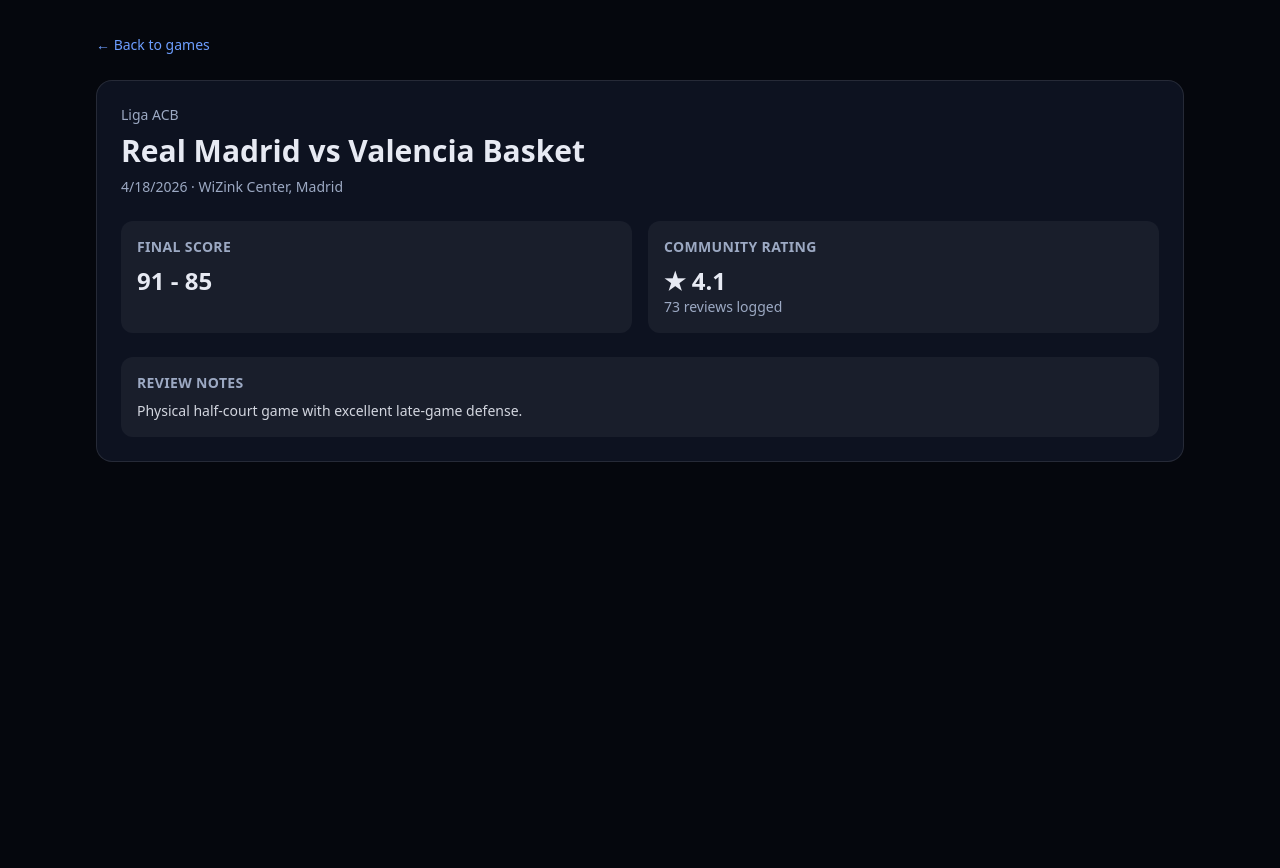
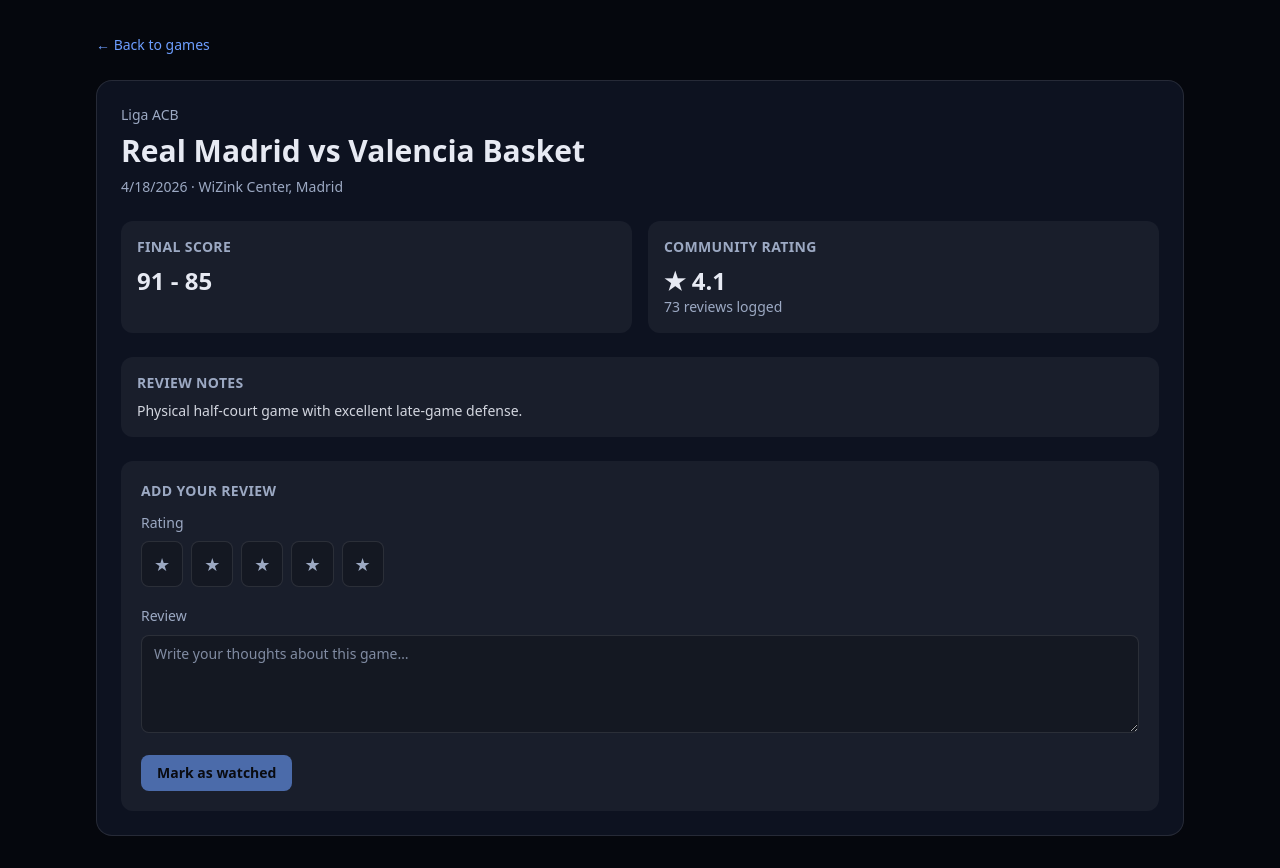
Before and after one commit to 19dare98-coder/basketlog-europe, a Next.js app: page /games/acb-rs-104 in a window 1280 px wide. Before the commit the page ends 800 px from the top, so only its background shows below. Built offline with nearby package versions, Linux system fonts and the light colour scheme.

Commit message:
Add local review form to game detail page

```diff
--- /dev/null
+++ b/app/games/[id]/game-review-card.tsx
@@ -0,0 +1,101 @@
+"use client";
+
+import { FormEvent, useMemo, useState } from "react";
+
+type GameReviewCardProps = {
+  gameLabel: string;
+};
+
+type UserReview = {
+  rating: number;
+  text: string;
+};
+
+export function GameReviewCard({ gameLabel }: GameReviewCardProps) {
+  const [rating, setRating] = useState(0);
+  const [reviewText, setReviewText] = useState("");
+  const [submittedReview, setSubmittedReview] = useState<UserReview | null>(null);
+
+  const isSubmitDisabled = useMemo(() => rating === 0 || reviewText.trim().length === 0, [rating, reviewText]);
+
+  const handleSubmit = (event: FormEvent<HTMLFormElement>) => {
+    event.preventDefault();
+
+    const trimmedReview = reviewText.trim();
+    if (!rating || !trimmedReview) {
+      return;
+    }
+
+    setSubmittedReview({
+      rating,
+      text: trimmedReview,
+    });
+  };
+
+  return (
+    <div className="mt-6 rounded-xl bg-white/5 p-4 sm:p-5">
+      <h2 className="text-sm font-semibold uppercase tracking-wide text-muted">Add your review</h2>
+
+      <form className="mt-3 space-y-4" onSubmit={handleSubmit}>
+        <div>
+          <p className="text-sm text-muted">Rating</p>
+          <div className="mt-2 flex flex-wrap gap-2">
+            {[1, 2, 3, 4, 5].map((value) => {
+              const isActive = value <= rating;
+
+              return (
+                <button
+                  key={value}
+                  type="button"
+                  aria-label={`Set rating to ${value} star${value > 1 ? "s" : ""}`}
+                  onClick={() => setRating(value)}
+                  className={`rounded-lg border px-3 py-2 text-lg transition ${
+                    isActive
+                      ? "border-accent bg-accent/20 text-accent"
+                      : "border-white/10 bg-black/20 text-muted hover:border-white/30 hover:text-text"
+                  }`}
+                >
+                  ★
+                </button>
+              );
+            })}
+          </div>
+        </div>
+
+        <div>
+          <label htmlFor="review-text" className="text-sm text-muted">
+            Review
+          </label>
+          <textarea
+            id="review-text"
+            value={reviewText}
+            onChange={(event) => setReviewText(event.target.value)}
+            placeholder="Write your thoughts about this game…"
+            rows={4}
+            className="mt-2 w-full rounded-lg border border-white/10 bg-black/20 px-3 py-2 text-sm text-text placeholder:text-muted/80 outline-none transition focus:border-accent"
+          />
+        </div>
+
+        <button
+          type="submit"
+          disabled={isSubmitDisabled}
+          className="w-full rounded-lg bg-accent px-4 py-2 text-sm font-semibold text-black transition hover:brightness-105 disabled:cursor-not-allowed disabled:opacity-60 sm:w-auto"
+        >
+          Mark as watched
+        </button>
+      </form>
+
+      {submittedReview ? (
+        <div className="mt-5 rounded-lg border border-white/10 bg-black/20 p-4">
+          <h3 className="text-sm font-semibold text-text">Your review</h3>
+          <p className="mt-2 text-sm text-accent">
+            {"★".repeat(submittedReview.rating)}
+            <span className="ml-2 text-muted">({submittedReview.rating}/5)</span>
+          </p>
+          <p className="mt-2 text-sm text-text/90">{submittedReview.text}</p>
+          <p className="mt-3 text-xs text-muted">Saved locally for {gameLabel}.</p>
+        </div>
+      ) : null}
+    </div>
+  );
+}
--- a/app/games/[id]/page.tsx
+++ b/app/games/[id]/page.tsx
@@ -1,6 +1,7 @@
 import Link from "next/link";
 import { notFound } from "next/navigation";
 import { sampleGames } from "@/data/games";
+import { GameReviewCard } from "./game-review-card";
 
 type Props = {
   params: {
@@ -44,6 +45,8 @@ export default function GameDetailPage({ params }: Props) {
           <h2 className="text-sm font-semibold uppercase tracking-wide text-muted">Review notes</h2>
           <p className="mt-2 text-sm text-text/90">{game.notes}</p>
         </div>
+
+        <GameReviewCard gameLabel={`${game.homeTeam} vs ${game.awayTeam}`} />
       </div>
     </section>
   );
```
